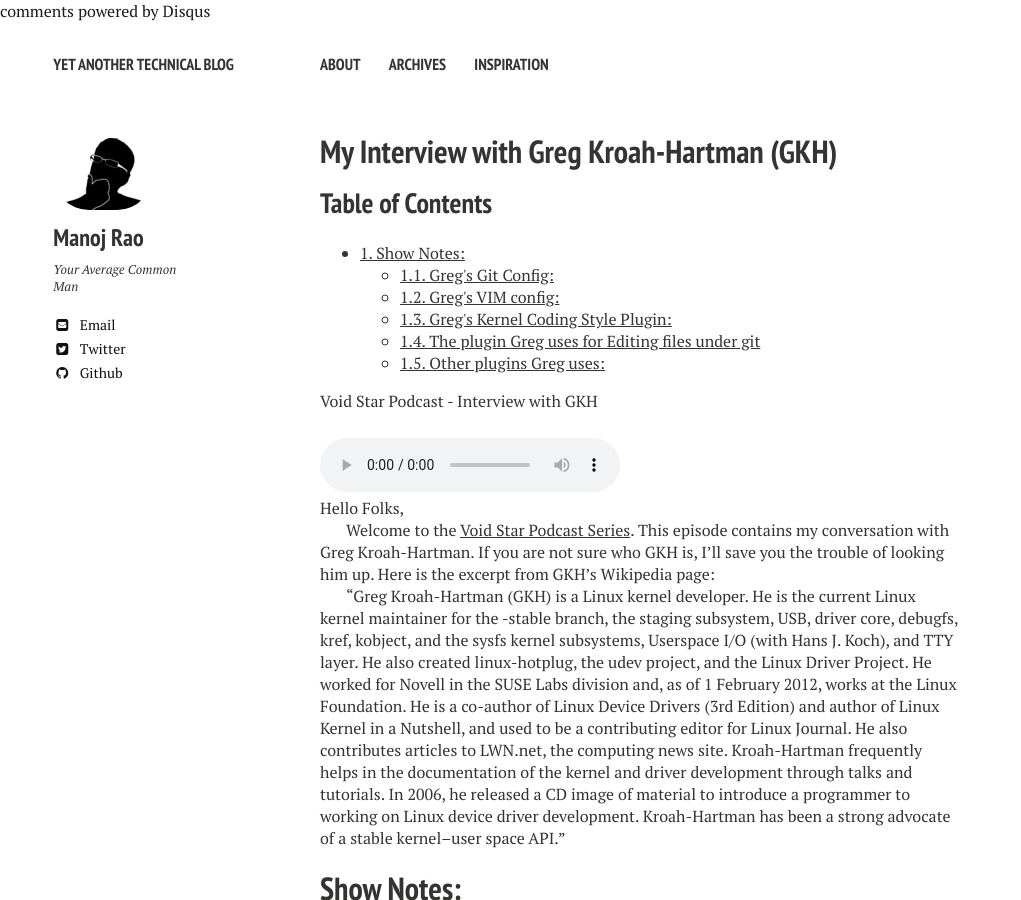
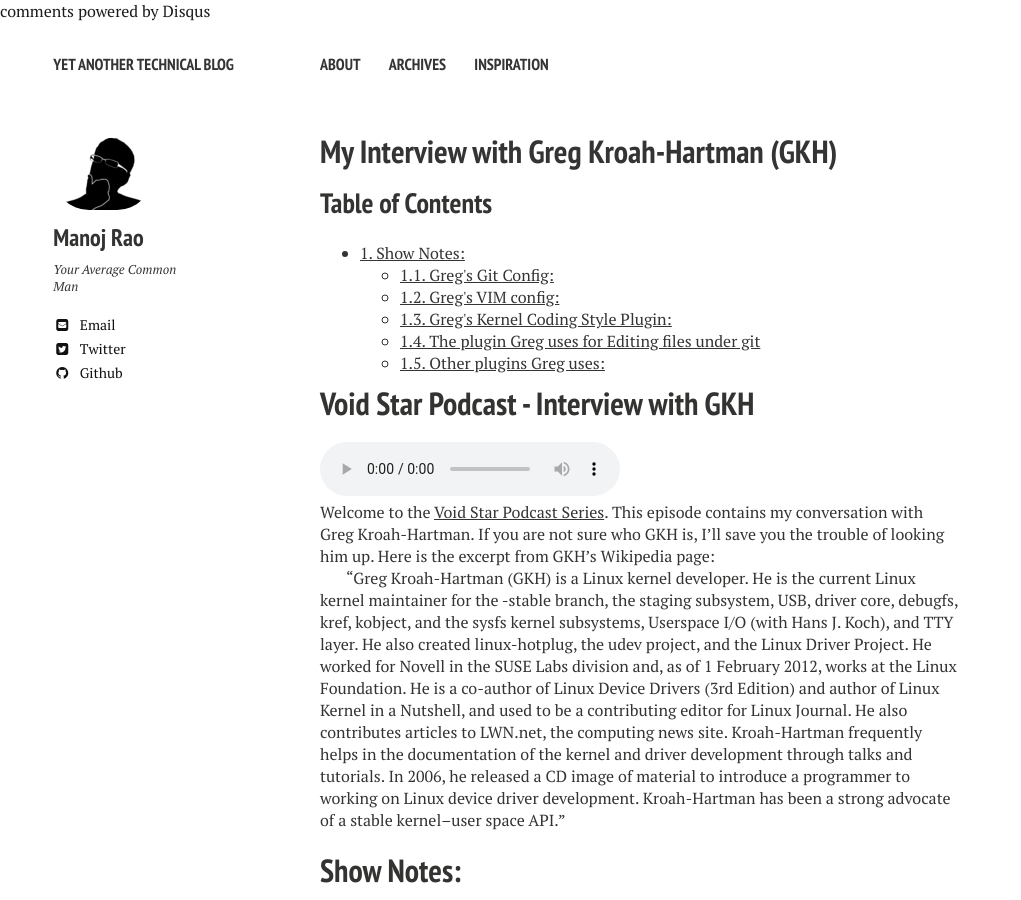
Before and after one commit to mycpuorg/mycpuorg.github.io, a Jekyll site: the page built from _posts/2017-12-22-interview-with-GKH.md, in a window 1280 px wide and 900 px high. Shown: the whole window, without its empty margins (0-1021 px from the left). Built offline with Jekyll 4.4.1, drawn with Linux system fonts in a browser that asks for light colours; nearby versions of some CDN libraries; comment, search, counter and statistics services are not loaded.

Commit message:
Highlight the Topic

```diff
--- a/_posts/2017-12-22-interview-with-GKH.md
+++ b/_posts/2017-12-22-interview-with-GKH.md
@@ -23,13 +23,11 @@
 </div>
 </div>
 
-Void Star Podcast - Interview with GKH
+# Void Star Podcast - Interview with GKH
 <audio controls>
   <source src="https://s3-us-west-1.amazonaws.com/voidstarpodcast/Season+1/Void+Star+Podcast+-+Greg+Kroah-Hartman.mp3" type="audio/mpeg">
 Your browser does not support the audio element.
 </audio>
-
-Hello Folks,
 
 Welcome to the [Void Star Podcast Series](http://www.mycpu.org/about-interviews). This episode contains my conversation with Greg Kroah-Hartman. If you are not sure who GKH is, I'll save you the trouble of looking him up. Here is the excerpt from GKH's Wikipedia page:
 
```
